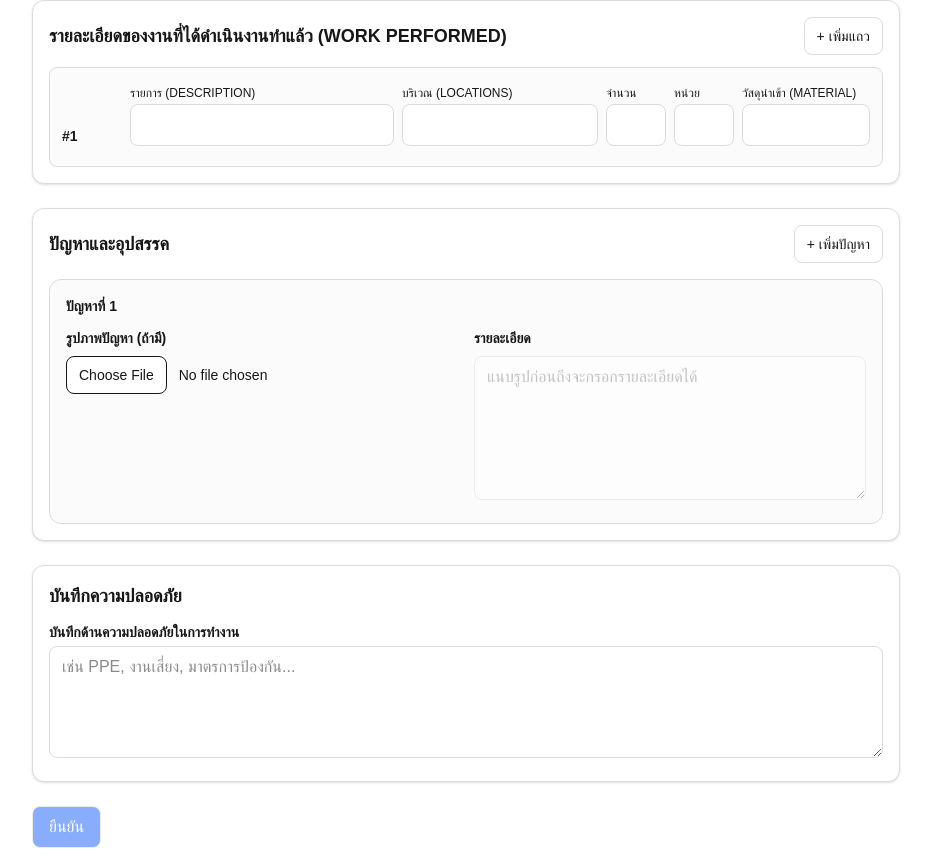
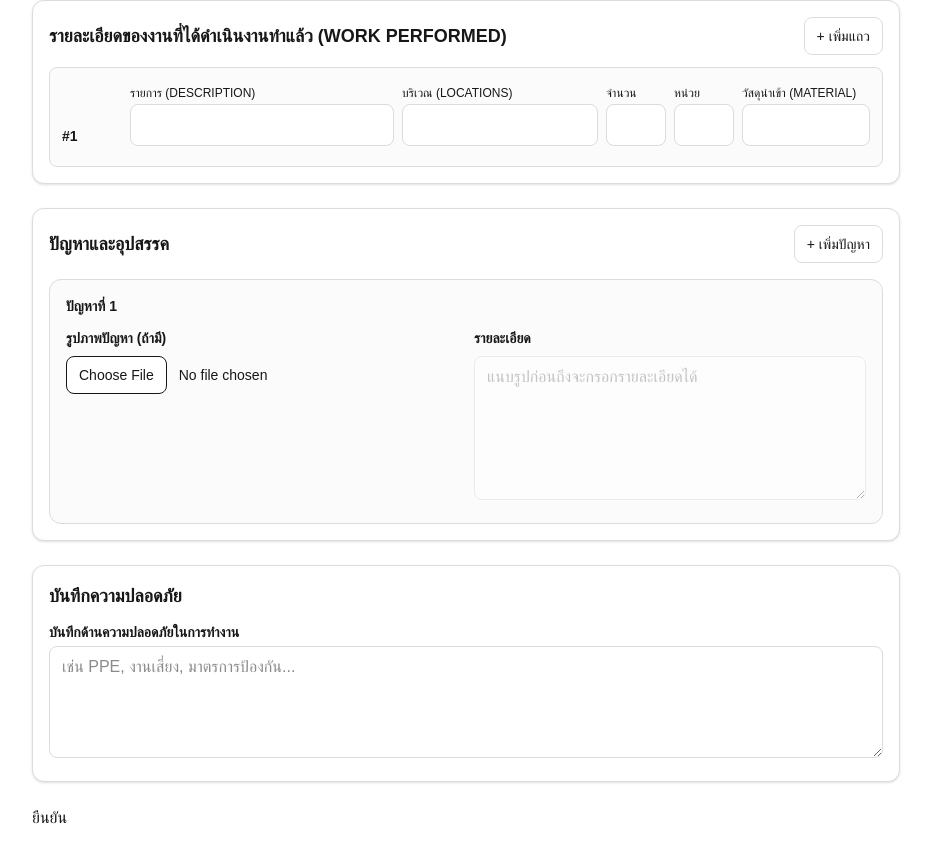
Before and after one commit to pornpipat2156-sys/daily-webapp, a Next.js app: page /daily-report in a window 1280 px wide. Shown: the part 947-1807 px from the top of the page, without its empty margins (324-1255 px from the left). Built offline with nearby package versions, Linux system fonts and the light colour scheme; no server answers; the database is empty.

Commit message:
Daily-Form

```diff
--- a/app/daily-report/page.tsx
+++ b/app/daily-report/page.tsx
@@ -1112,7 +1112,6 @@ export default function DailyReportPage() {
         <button
           type="submit"
           disabled={!canSubmit}
-          className="rounded-lg border px-4 py-2 bg-blue-600 text-white border-blue-700 hover:bg-blue-700 disabled:opacity-50 dark:bg-blue-500 dark:border-blue-600 dark:hover:bg-blue-600"
         >
           ยืนยัน
         </button>
```
